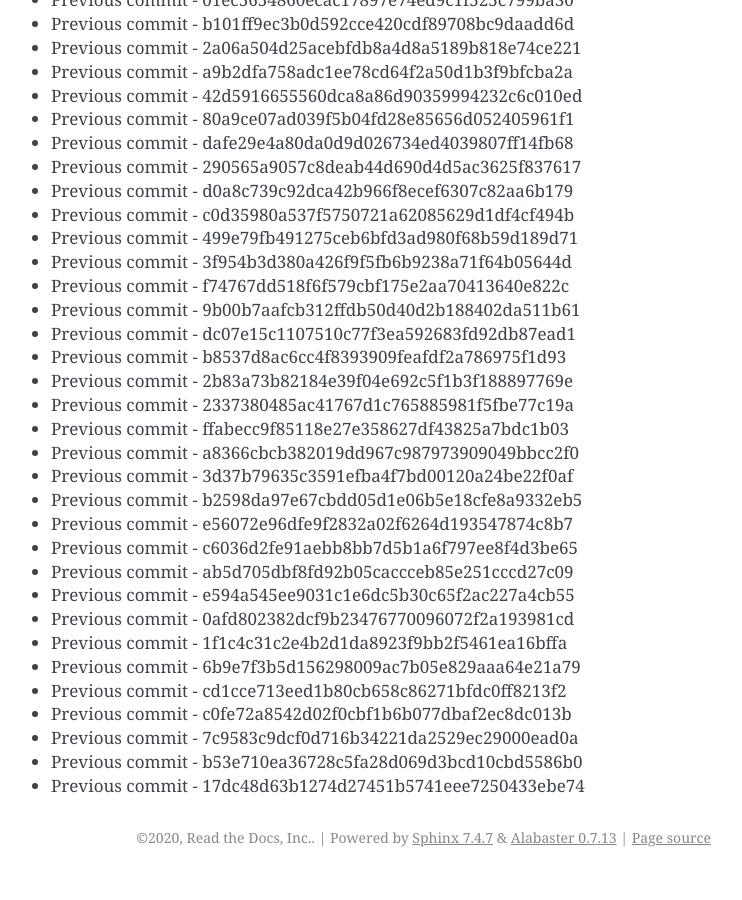
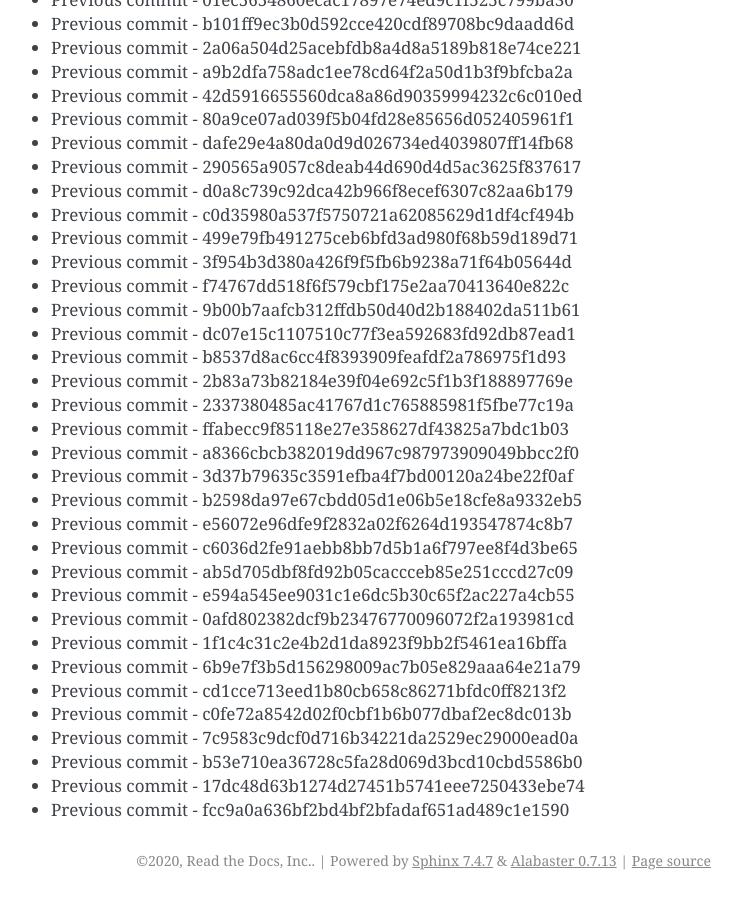
Before and after one commit to readthedocs/rtd-git-stresstest, a Sphinx documentation site: the page built from docs/updates.rst, in a window 1280 px wide and 900 px high, scrolled down 97556 px. Shown: the whole window, without its empty margins (399-1141 px from the left). Built offline with Sphinx 7.4.7, drawn with Linux system fonts in a browser that asks for light colours; before the commit the page ends 98433 px from its top, so only the background shows below that.

Commit message:
Generating commit from previous: fcc9a0a636bf2bd4bf2bfadaf651ad489c1e1590

```diff
--- a/docs/updates.rst
+++ b/docs/updates.rst
@@ -4131,3 +4131,4 @@ It can be tested for any performance characteristics.
 * Previous commit - 7c9583c9dcf0d716b34221da2529ec29000ead0a
 * Previous commit - b53e710ea36728c5fa28d069d3bcd10cbd5586b0
 * Previous commit - 17dc48d63b1274d27451b5741eee7250433ebe74
+* Previous commit - fcc9a0a636bf2bd4bf2bfadaf651ad489c1e1590
```
